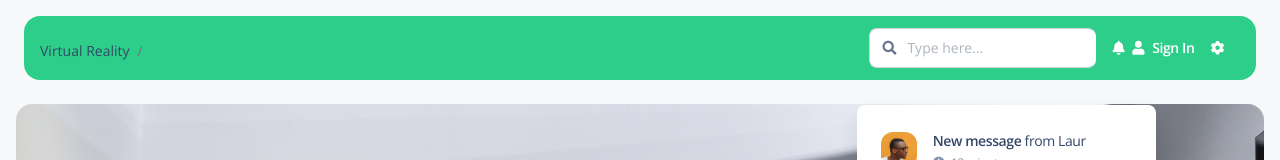
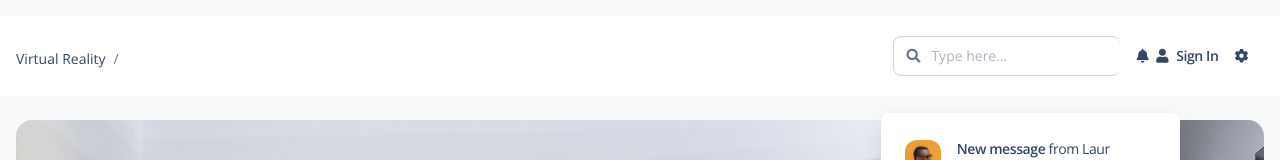
Before and after one commit to melanaumi/pesa-pln, a Vue app: page /virtual-reality in a window 1280 px wide. Shown: the top 160 px of the page. Built offline with nearby package versions, Linux system fonts and the light colour scheme.

Commit message:
scss navbar

```diff
--- a/src/assets/scss/argon-dashboard/_variables.scss
+++ b/src/assets/scss/argon-dashboard/_variables.scss
@@ -1098,7 +1098,7 @@ $nav-pills-vertical-link-radius:    .875rem !default;
 
 // Navbar
 
-$navbar-padding-y:                  $spacer / 2 !default;
+$navbar-padding-y:                  $spacer !default;
 $navbar-padding-x:                  null !default;
 $navbar-box-shadow:                 0 2px 12px 0 rgba(0, 0, 0, .16) !default;
 
--- a/src/assets/scss/argon-dashboard/bootstrap/_navbar.scss
+++ b/src/assets/scss/argon-dashboard/bootstrap/_navbar.scss
@@ -21,9 +21,9 @@
   align-items: center;
   justify-content: space-between; // space out brand from logo
   padding-top: $navbar-padding-y;
-  padding-right: $navbar-padding-x; // default: null
+  //padding-right: $navbar-padding-x; // default: null
   padding-bottom: $navbar-padding-y;
-  padding-left: $navbar-padding-x; // default: null
+  //padding-left: $navbar-padding-x; // default: null
   @include gradient-bg();
 
   // Because flex properties aren't inherited, we need to redeclare these first
--- a/src/examples/Navbars/Navbar.vue
+++ b/src/examples/Navbars/Navbar.vue
@@ -1,6 +1,6 @@
 <template>
   <nav
-    class="navbar navbar-main navbar-expand-lg px-0 mx-4 shadow-none border-radius-xl"
+    class="navbar navbar-main navbar-expand-lg shadow-none bg-white"
     :class="
       this.$store.state.isRTL ? 'top-0 position-sticky z-index-sticky' : ''
     "
@@ -9,7 +9,7 @@
     data-scroll="true"
   >
     <div class="px-3 py-1 container-fluid">
-      <breadcrumbs :currentPage="currentRouteName" textWhite="text-white" />
+      <breadcrumbs :currentPage="currentRouteName" textBlack="text-black" />
 
       <div
         class="mt-2 collapse navbar-collapse mt-sm-0 me-md-0 me-sm-4"
@@ -28,7 +28,7 @@
               type="text"
               class="form-control"
               :placeholder="
-                this.$store.state.isRTL ? 'أكتب هنا...' : 'Type here...'
+                this.$store.state.isRTL ? 'Type here...' : 'Type here...'
               "
             />
           </div>
@@ -40,7 +40,7 @@
           >
             <a
                 href="#"
-                class="p-0 nav-link text-white"
+                class="p-0 nav-link text-black"
                 :class="[showMenu ? 'show' : '']"
                 id="dropdownMenuButton"
                 data-bs-toggle="dropdown"
@@ -160,7 +160,7 @@
           <li class="nav-item d-flex align-items-center">
             <router-link
               :to="{ name: 'Signin' }"
-              class="px-0 nav-link font-weight-bold text-white"
+              class="px-0 nav-link font-weight-bold text-black"
               target="_blank"
             >
               <i
@@ -177,7 +177,7 @@
             <a
               href="#"
               @click="toggleSidebar"
-              class="p-0 nav-link text-white"
+              class="p-0 nav-link text-black"
               id="iconNavbarSidenav"
             >
               <div class="sidenav-toggler-inner">
@@ -188,7 +188,7 @@
             </a>
           </li>
           <li class="px-3 nav-item d-flex align-items-center">
-            <a class="p-0 nav-link text-white" @click="toggleConfigurator">
+            <a class="p-0 nav-link text-black" @click="toggleConfigurator">
               <i class="cursor-pointer fa fa-cog fixed-plugin-button-nav"></i>
             </a>
           </li>
@@ -208,7 +208,7 @@ export default {
       showMenu: false
     };
   },
-  props: ["minNav", "textWhite"],
+  props: ["minNav", "textBlack"],
   created() {
     this.minNav;
   },
```
